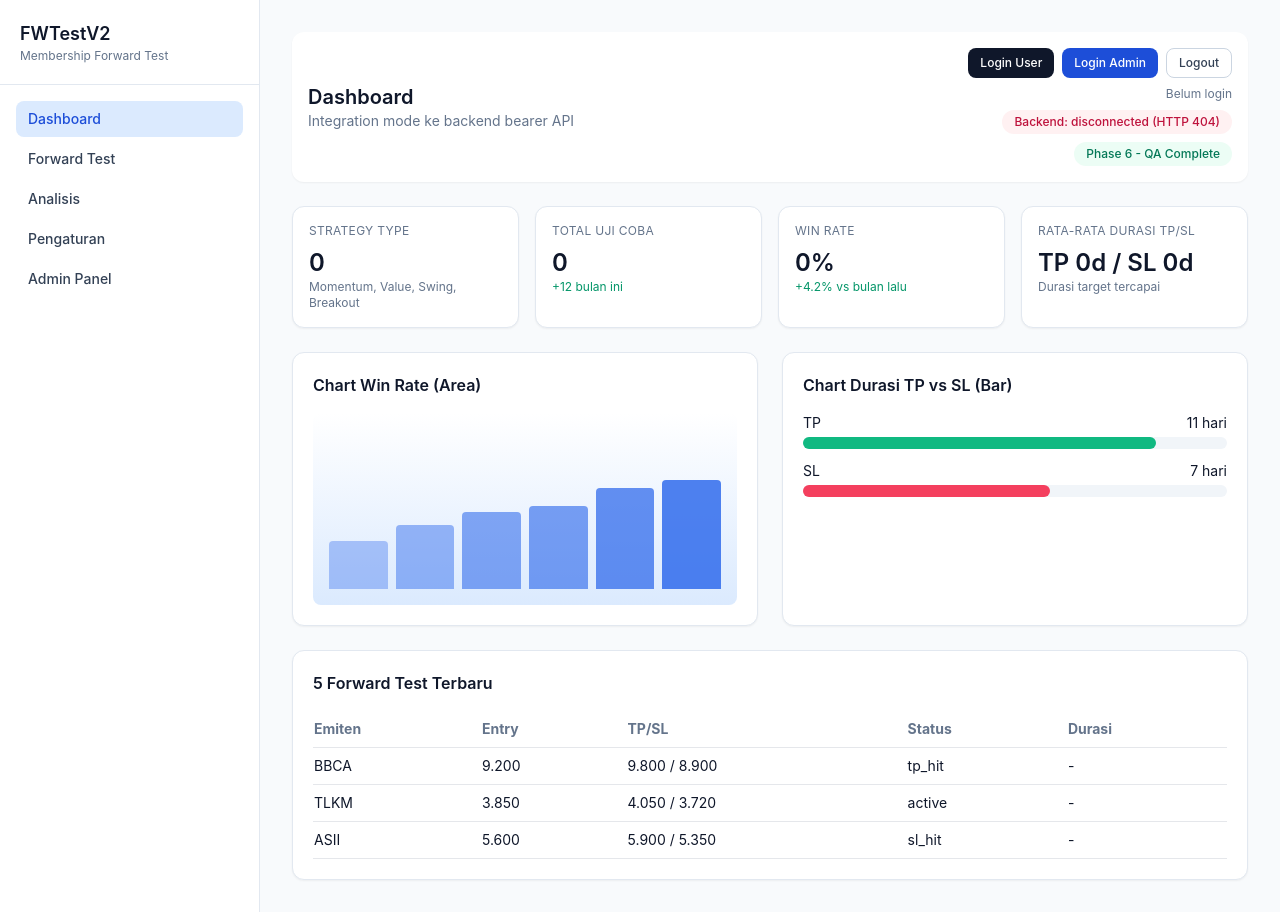
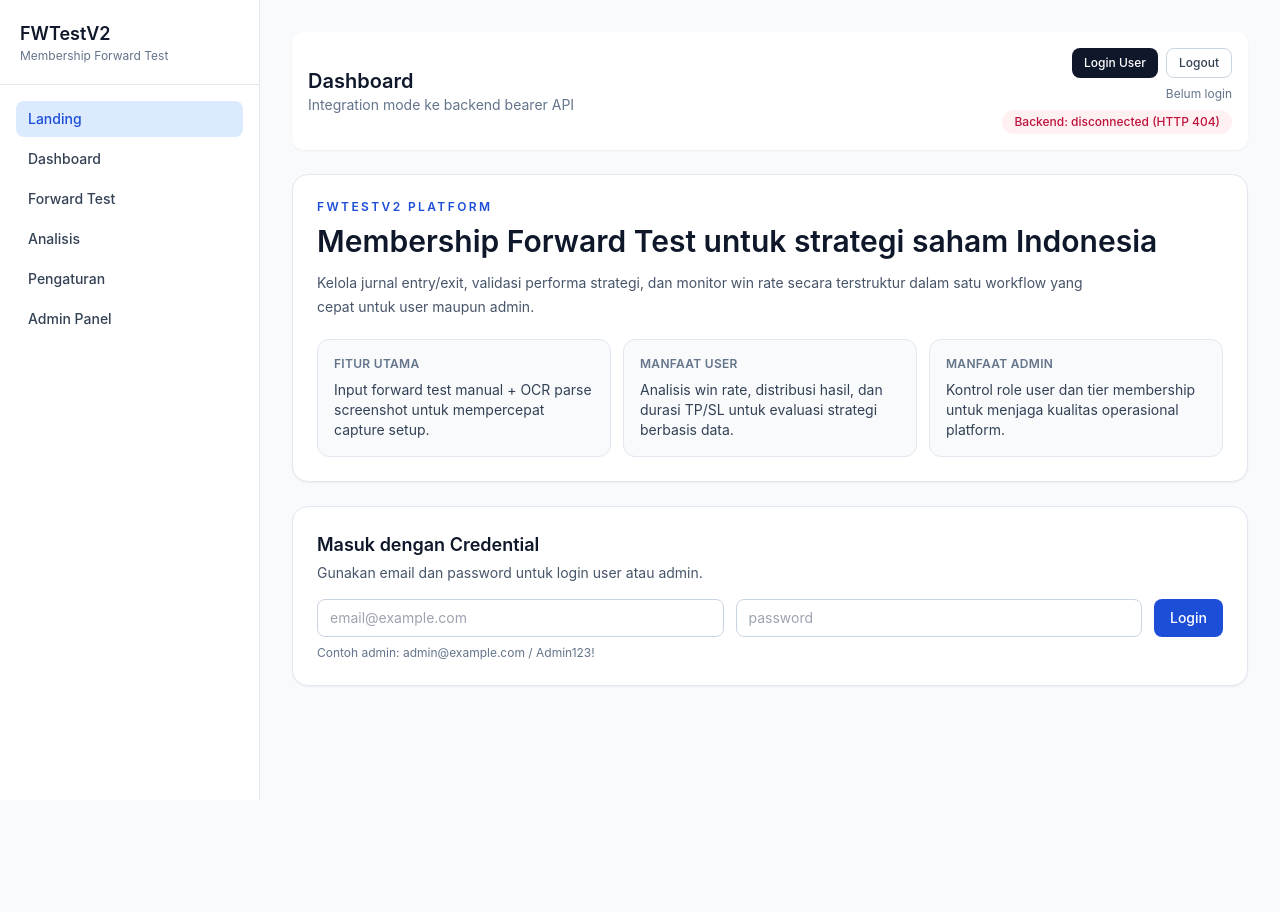
Before and after one commit to Daddy-JJ/fwtestv2, a website: page index.html in a window 1280 px wide. After the commit the page ends 800 px from the top, so only its background shows below. Drawn offline with nearby package versions, Linux system fonts and the light colour scheme; no server answers.

Commit message:
nambah landing page

```diff
--- a/index.html
+++ b/index.html
@@ -40,7 +40,8 @@
         </div>
 
         <nav class="space-y-1 p-4 text-sm" id="sidebar-nav">
-          <button data-view-target="dashboard" class="active-nav w-full rounded-lg px-3 py-2 text-left font-medium">Dashboard</button>
+          <button data-view-target="landing" class="active-nav w-full rounded-lg px-3 py-2 text-left font-medium">Landing</button>
+          <button data-view-target="dashboard" class="w-full rounded-lg px-3 py-2 text-left font-medium text-slate-700 hover:bg-slate-100">Dashboard</button>
           <button data-view-target="forward-test" class="w-full rounded-lg px-3 py-2 text-left font-medium text-slate-700 hover:bg-slate-100">Forward Test</button>
           <button data-view-target="analisis" class="w-full rounded-lg px-3 py-2 text-left font-medium text-slate-700 hover:bg-slate-100">Analisis</button>
           <button data-view-target="pengaturan" class="w-full rounded-lg px-3 py-2 text-left font-medium text-slate-700 hover:bg-slate-100">Pengaturan</button>
@@ -57,16 +58,50 @@
           <div class="flex flex-col items-start gap-2 sm:items-end">
             <div class="flex flex-wrap gap-2">
               <button id="login-user-btn" type="button" class="rounded-lg bg-slate-900 px-3 py-1.5 text-xs font-medium text-white">Login User</button>
-              <button id="login-admin-btn" type="button" class="rounded-lg bg-brand-600 px-3 py-1.5 text-xs font-medium text-white">Login Admin</button>
+              <button id="login-admin-btn" type="button" class="hidden rounded-lg bg-brand-600 px-3 py-1.5 text-xs font-medium text-white">Login Admin</button>
               <button id="logout-btn" type="button" class="rounded-lg border border-slate-300 px-3 py-1.5 text-xs font-medium text-slate-700">Logout</button>
             </div>
             <p id="auth-status" class="text-xs text-slate-500">Belum login</p>
             <p id="backend-status" class="rounded-full bg-amber-50 px-3 py-1 text-xs font-medium text-amber-700">Backend: checking...</p>
-            <div class="rounded-full bg-emerald-50 px-3 py-1 text-xs font-medium text-emerald-700">Phase 6 - QA Complete</div>
           </div>
         </header>
 
-        <section data-view="dashboard" class="space-y-6">
+        <section data-view="landing" class="space-y-6">
+          <article class="rounded-2xl border border-slate-200 bg-white p-6 shadow-sm">
+            <p class="text-xs font-semibold uppercase tracking-[0.2em] text-brand-600">FWTestV2 Platform</p>
+            <h3 class="mt-2 text-2xl font-semibold text-slate-900 sm:text-3xl">Membership Forward Test untuk strategi saham Indonesia</h3>
+            <p class="mt-3 max-w-3xl text-sm leading-6 text-slate-600">
+              Kelola jurnal entry/exit, validasi performa strategi, dan monitor win rate secara terstruktur dalam satu workflow yang cepat untuk user maupun admin.
+            </p>
+            <div class="mt-5 grid grid-cols-1 gap-3 sm:grid-cols-3">
+              <div class="rounded-xl border border-slate-200 bg-slate-50 p-4">
+                <p class="text-xs font-semibold uppercase tracking-wide text-slate-500">Fitur Utama</p>
+                <p class="mt-2 text-sm text-slate-700">Input forward test manual + OCR parse screenshot untuk mempercepat capture setup.</p>
+              </div>
+              <div class="rounded-xl border border-slate-200 bg-slate-50 p-4">
+                <p class="text-xs font-semibold uppercase tracking-wide text-slate-500">Manfaat User</p>
+                <p class="mt-2 text-sm text-slate-700">Analisis win rate, distribusi hasil, dan durasi TP/SL untuk evaluasi strategi berbasis data.</p>
+              </div>
+              <div class="rounded-xl border border-slate-200 bg-slate-50 p-4">
+                <p class="text-xs font-semibold uppercase tracking-wide text-slate-500">Manfaat Admin</p>
+                <p class="mt-2 text-sm text-slate-700">Kontrol role user dan tier membership untuk menjaga kualitas operasional platform.</p>
+              </div>
+            </div>
+          </article>
+
+          <article class="rounded-2xl border border-slate-200 bg-white p-6 shadow-sm">
+            <h3 class="text-lg font-semibold text-slate-900">Masuk dengan Credential</h3>
+            <p class="mt-1 text-sm text-slate-600">Gunakan email dan password untuk login user atau admin.</p>
+            <form id="credential-login-form" class="mt-4 grid grid-cols-1 gap-3 sm:grid-cols-[1fr_1fr_auto]">
+              <input id="credential-email" type="email" placeholder="email@example.com" class="w-full rounded-lg border border-slate-300 px-3 py-2 text-sm" required />
+              <input id="credential-password" type="password" placeholder="password" class="w-full rounded-lg border border-slate-300 px-3 py-2 text-sm" required />
+              <button id="credential-login-btn" type="submit" class="rounded-lg bg-brand-600 px-4 py-2 text-sm font-medium text-white">Login</button>
+            </form>
+            <p id="credential-login-feedback" class="mt-2 text-xs text-slate-500" aria-live="polite">Contoh admin: admin@example.com / Admin123!</p>
+          </article>
+        </section>
+
+        <section data-view="dashboard" class="hidden space-y-6">
           <div class="grid grid-cols-1 gap-4 sm:grid-cols-2 xl:grid-cols-4">
             <article class="rounded-xl border border-slate-200 bg-white p-4 shadow-sm">
               <p class="text-xs uppercase tracking-wide text-slate-500">Strategy Type</p>
@@ -288,6 +323,7 @@
 
     <script>
       const titleMap = {
+        landing: "Landing",
         dashboard: "Dashboard",
         "forward-test": "Forward Test",
         analisis: "Analisis",
@@ -381,6 +417,14 @@
       const ftApplyFilterBtn = document.getElementById("ft-apply-filter");
       const ftTableBody = document.getElementById("ft-table-body");
       const ftFilterFeedback = document.getElementById("ft-filter-feedback");
+      const credentialLoginForm = document.getElementById("credential-login-form");
+      const credentialEmailInput = document.getElementById("credential-email");
+      const credentialPasswordInput = document.getElementById("credential-password");
+      const credentialLoginFeedback = document.getElementById("credential-login-feedback");
+
+      function syncAdminLoginButtonVisibility() {
+        loginAdminBtn.classList.toggle("hidden", authUser?.role !== "admin");
+      }
 
       function normalizeApiErrorMessage(path, rawMessage) {
         if (!rawMessage) {
@@ -656,6 +700,7 @@
         authUser = null;
         localStorage.removeItem(TOKEN_KEY);
         setAuthStatus("Belum login");
+        syncAdminLoginButtonVisibility();
       }
 
       async function loginWithCredentials(email, password) {
@@ -670,6 +715,7 @@
           localStorage.setItem(TOKEN_KEY, authToken);
           setBackendStatus(true);
           setAuthStatus(`Login: ${authUser.email} (${authUser.role})`, "text-emerald-600");
+          syncAdminLoginButtonVisibility();
           await loadPrivateData();
         } catch (error) {
           clearSession();
@@ -690,6 +736,7 @@
             return;
           }
           setAuthStatus(`Login: ${authUser.email} (${authUser.role})`, "text-emerald-600");
+          syncAdminLoginButtonVisibility();
           await loadPrivateData();
         } catch (_error) {
           clearSession();
@@ -1006,6 +1053,22 @@
       ftDateInput.addEventListener("change", () => validateField("date"));
       loginUserBtn.addEventListener("click", () => loginWithCredentials("user@example.com", "User123!"));
       loginAdminBtn.addEventListener("click", () => loginWithCredentials("admin@example.com", "Admin123!"));
+      credentialLoginForm.addEventListener("submit", async (event) => {
+        event.preventDefault();
+        credentialLoginFeedback.className = "mt-2 text-xs text-slate-500";
+        credentialLoginFeedback.textContent = "Mencoba login...";
+        const email = credentialEmailInput.value.trim();
+        const password = credentialPasswordInput.value;
+        await loginWithCredentials(email, password);
+        if (authUser) {
+          credentialLoginFeedback.className = "mt-2 text-xs text-emerald-600";
+          credentialLoginFeedback.textContent = `Berhasil login sebagai ${authUser.role}.`;
+          setView("dashboard");
+        } else {
+          credentialLoginFeedback.className = "mt-2 text-xs text-rose-600";
+          credentialLoginFeedback.textContent = "Login gagal. Periksa email/password.";
+        }
+      });
       logoutBtn.addEventListener("click", async () => {
         if (authToken) {
           try {
@@ -1028,6 +1091,7 @@
       renderStrategies([]);
       renderAdminUsers([]);
       refreshBackendStatus();
+      syncAdminLoginButtonVisibility();
       restoreSession();
     </script>
   </body>
```
